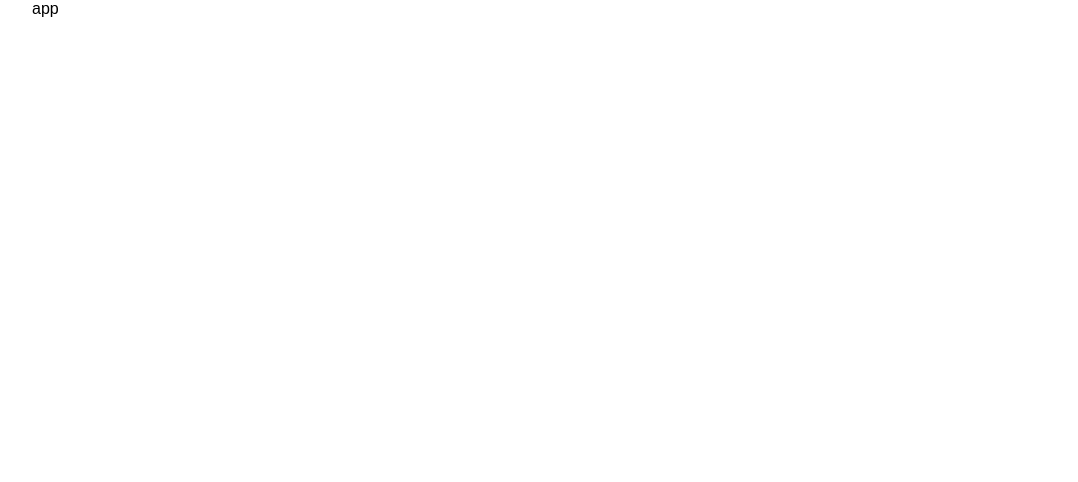
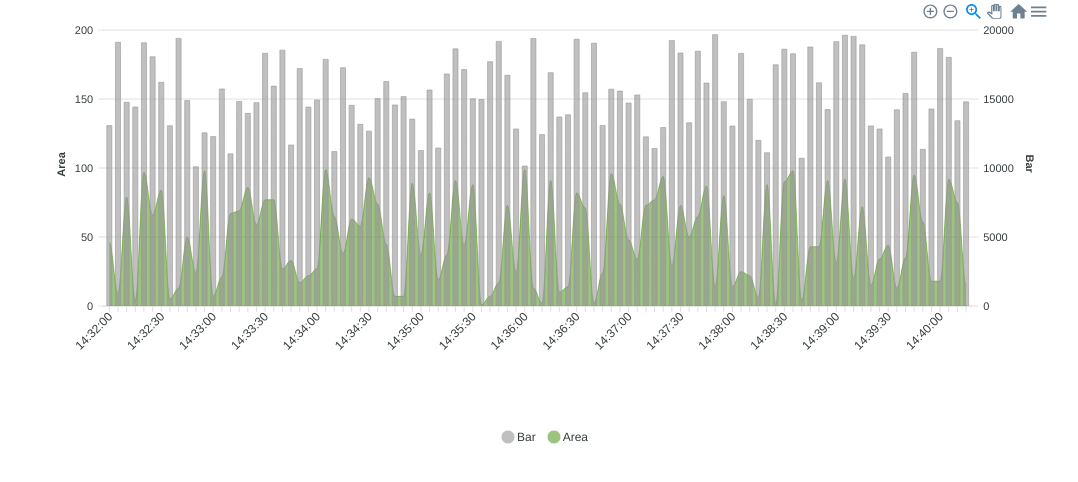
Before and after one commit to 337yj/pre-onboarding-12th-4, a React (Create React App) app: page / in a window 1280 px wide. Shown: the top 482 px of the page, without its empty margins (96-1174 px from the left). Built offline with nearby package versions, Linux system fonts and the light colour scheme; a web font is replaced by a local one.

Commit message:
feat : apexcharts 라이브러리 이용해 Chart 구현

```diff
--- a/src/App.js
+++ b/src/App.js
@@ -1,10 +1,15 @@
 import useFetchData from "./hooks/useFetchData";
+import Chart from "./components/Chart";
 
 function App() {
   const { data } = useFetchData();
   console.log(data);
 
-  return <div>app</div>;
+  return (
+    <div>
+      <Chart data={data} />
+    </div>
+  );
 }
 
 export default App;
--- /dev/null
+++ b/src/components/Chart.js
@@ -0,0 +1,86 @@
+import ApexCharts from "react-apexcharts";
+
+const Chart = ({ data }) => {
+  const chartData = Object.entries(data)?.map(
+    ([x, { id, value_area, value_bar }]) => ({
+      id,
+      x,
+      y_area: value_area,
+      y_bar: value_bar,
+    })
+  );
+
+  const chartSeries = {
+    series: [
+      {
+        name: "Bar",
+        type: "bar",
+        data: chartData.map((item) => ({
+          id: item.id,
+          x: item.x,
+          y: item.y_bar,
+          fillColor: item.fillColor,
+        })),
+      },
+      {
+        name: "Area",
+        type: "area",
+        data: chartData.map((item) => ({
+          id: item.id,
+          x: item.x,
+          y: item.y_area,
+          fillColor: item.fillColor,
+        })),
+      },
+    ],
+  };
+
+  const options = {
+    chart: {
+      height: 350,
+    },
+    colors: ["rgba(150, 150, 150, 0.6)", "rgba(60, 138, 0, 0.5)"],
+    stroke: {
+      curve: "smooth",
+      width: 1,
+    },
+    xaxis: {
+      tooltip: {
+        enabled: false,
+      },
+      overwriteCategories: Object.keys(data).map((el) => el.split(" ")[1]),
+      tickAmount: 15,
+      labels: {
+        trim: false,
+        rotate: -45,
+      },
+    },
+    yaxis: [
+      {
+        title: {
+          text: "Bar",
+        },
+        opposite: true,
+        axisTicks: {
+          show: true,
+        },
+      },
+      {
+        title: {
+          text: "Area",
+        },
+        max: 200,
+        axisTicks: {
+          show: true,
+        },
+        tickAmount: 4,
+      },
+    ],
+  };
+
+  return (
+    <ApexCharts options={options} series={chartSeries.series} height={450} />
+  );
+};
+
+export default Chart;
```
